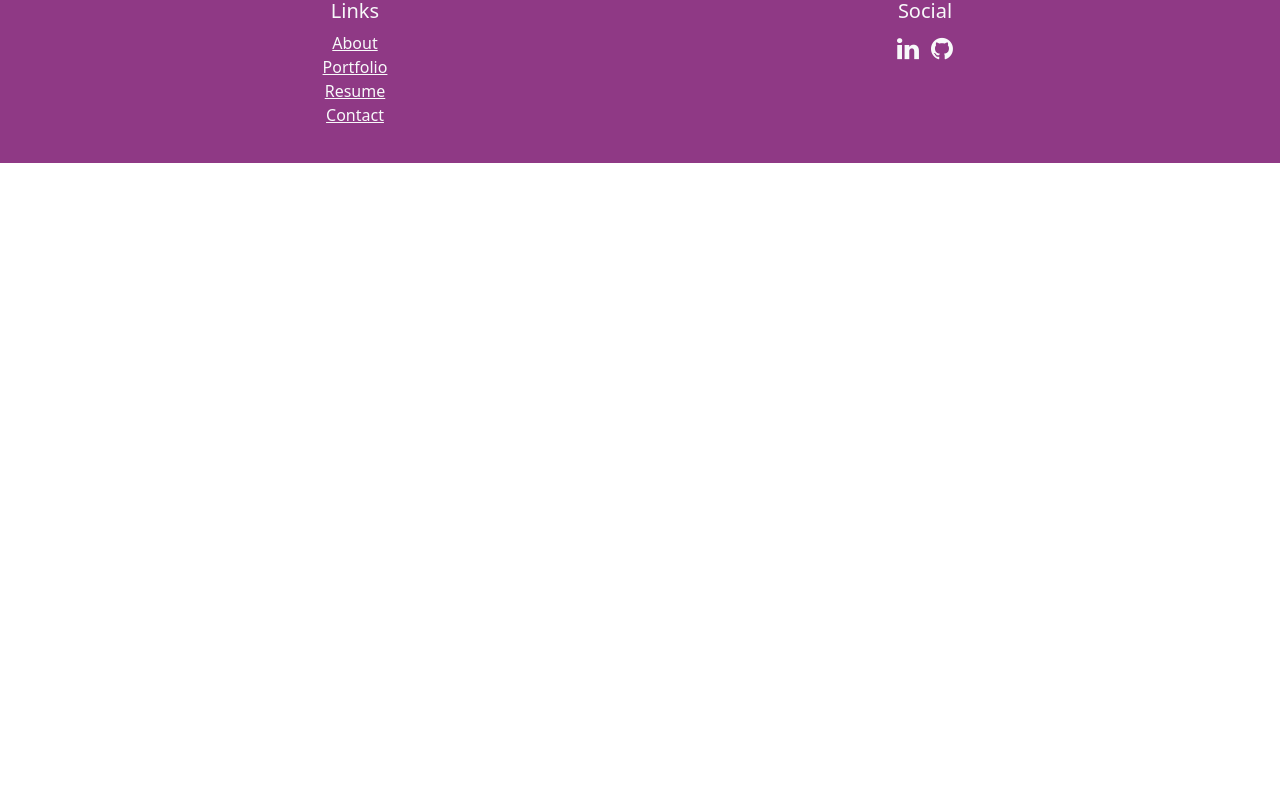
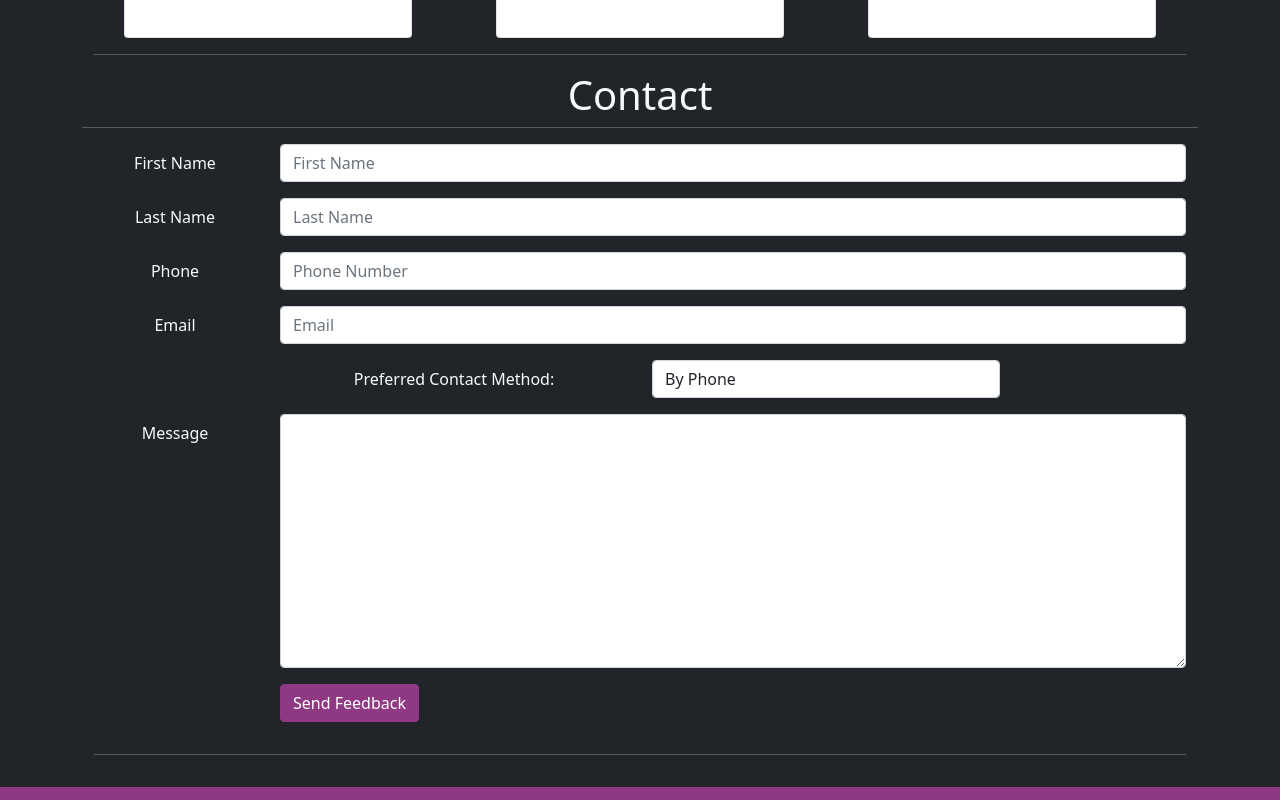
Before and after one commit to NueKid/Portfolio-V2---React, a React (Create React App) app: page /home in a window 1280 px wide. Shown: the part 980-1780 px from the top of the page. Before the commit the page ends 1143 px from the top, so only its background shows below. Built offline with nearby package versions, Linux system fonts and the light colour scheme.

Commit message:
added contact form + validation util + email functionality with emailJs. Adjusted About, Portflio, and Contact sections for better design.

```diff
--- a/package.json
+++ b/package.json
@@ -3,6 +3,7 @@
   "version": "0.1.0",
   "private": true,
   "dependencies": {
+    "@emailjs/browser": "^4.4.1",
     "@fortawesome/fontawesome-svg-core": "^6.7.2",
     "@fortawesome/free-regular-svg-icons": "^6.7.2",
     "@fortawesome/free-solid-svg-icons": "^6.7.2",
--- a/src/App.css
+++ b/src/App.css
@@ -47,3 +47,14 @@
   padding: 20px 0;
   margin-top: 2rem;
 }
+
+.btn-primary {
+    background-color: #8F3985 !important;
+    border-color: #8F3985 !important;
+}
+
+.row-content {
+    padding: 50px 0;
+    border-bottom: 1px ridge;
+    min-height: 200px;
+}
--- /dev/null
+++ b/src/components/ContactForm.js
@@ -0,0 +1,146 @@
+import { Button, Label, Input, FormGroup, Col } from 'reactstrap';
+import { Formik, Field, Form, ErrorMessage } from 'formik';
+import { validateContactForm } from '../utils/validateContactForm';
+import React, { useRef } from 'react';
+import emailjs, { send } from '@emailjs/browser';
+
+const ContactForm = () => {
+    const form = useRef();
+
+    const handleSubmit = (values, { resetForm }) => {
+
+        emailjs
+        .sendForm('service_nipyifn', 'contactus_zwwjxqj', form.current, {
+            publicKey: 'a4_pNEdcCQFfD4XNB',
+        })
+        .then(
+            () => {
+            console.log('SUCCESS!');
+            },
+            (error) => {
+            console.log('FAILED...', error.text);
+            },
+        );
+        console.log('Form Values:', values);
+        console.log('In JSON format:', JSON.stringify(values));
+        alert('Your message has been sent successfully!');
+        resetForm();
+    };
+
+
+    return (
+        <Formik
+            initialValues={{
+                firstName: '',
+                lastName: '',
+                email: '',
+                phoneNum: '',
+                contactType: 'Email',
+                message: ''
+            }}
+            onSubmit={handleSubmit}
+            validate={validateContactForm}
+        >
+            <Form ref={form}>
+                <FormGroup row>
+                    <Label htmlFor='firstName' md='2'>
+                        First Name
+                    </Label>
+                    <Col md='10'>
+                        <Field
+                            name='firstName'
+                            placeholder='First Name'
+                            className='form-control'
+                        />
+                        <ErrorMessage name='firstName'>
+                            {(msg) => <p className='text-danger'>{msg}</p>}
+                        </ErrorMessage>
+                    </Col>
+                </FormGroup>
+                <FormGroup row>
+                    <Label htmlFor='lastName' md='2'>
+                        Last Name
+                    </Label>
+                    <Col md='10'>
+                        <Field
+                            name='lastName'
+                            placeholder='Last Name'
+                            className='form-control'
+                        />
+                        <ErrorMessage name='lastName'>
+                            {(msg) => <p className='text-danger'>{msg}</p>}
+                        </ErrorMessage>
+                    </Col>
+                </FormGroup>
+                <FormGroup row>
+                    <Label htmlFor='phoneNum' md='2'>
+                        Phone
+                    </Label>
+                    <Col md='10'>
+                        <Field
+                            name='phoneNum'
+                            placeholder='Phone Number'
+                            className='form-control'
+                        />
+                        <ErrorMessage name='phoneNum'>
+                            {(msg) => <p className='text-danger'>{msg}</p>}
+                        </ErrorMessage>
+                    </Col>
+                </FormGroup>
+                <FormGroup row>
+                    <Label htmlFor='email' md='2'>
+                        Email
+                    </Label>
+                    <Col md='10'>
+                        <Field
+                            name='email'
+                            placeholder='Email'
+                            type='email'
+                            className='form-control'
+                        />
+                        <ErrorMessage name='email'>
+                            {(msg) => <p className='text-danger'>{msg}</p>}
+                        </ErrorMessage>
+                    </Col>
+                </FormGroup>
+                <FormGroup row>
+                    <Label check md={{ size: 4, offset: 2 }}>
+                        Preferred Contact Method:
+                    </Label>
+                    <Col md='4'>
+                        <Field
+                            name='contactType'
+                            as='select'
+                            className='form-control'
+                        >
+                            <option>By Phone</option>
+                            <option>By Email</option>
+                        </Field>
+                    </Col>
+                </FormGroup>
+                <FormGroup row>
+                    <Label htmlFor='message' md='2'>
+                        Message
+                    </Label>
+                    <Col md='10'>
+                        <Field
+                            name='message'
+                            as='textarea'
+                            rows='10'
+                            className='form-control'
+                        />
+                    </Col>
+                </FormGroup>
+                <FormGroup row align='left'>
+                    <Col md={{ size: '10', offset: '2' }}>
+                        <Button type='submit' className='btn-primary'>
+                            Send Feedback
+                        </Button>
+                    </Col>
+                </FormGroup>
+            </Form>
+        </Formik>
+    );
+}
+
+export default ContactForm;
--- a/src/features/About.js
+++ b/src/features/About.js
@@ -19,14 +19,15 @@ const About = () => {
     };
 
     return (
-        <Container>
-            <h1>About</h1>
+        <Container className='fluid mt-2'>
+                <h1 id='about'>About</h1>
+                <hr />
             <Row>
-                <Col>
+                <Col className='mt-2 fluid d-flex justify-content-center'>
                     <img src={ProfilePicture} alt="Ryen Masters" className="img-fluid rounded-circle mb-4" style={{ width: '200px', height: '200px' }} />
                 </Col>
-                <Col>
-                    <p>
+                <Col className='mt-2 fluid d-flex'>
+                    <p style={{ textAlign: 'left' }}>
                         Lorem ipsum dolor sit amet, consectetur adipiscing elit, sed do eiusmod tempor incididunt ut labore et dolore
                         magna aliqua. Ut enim ad minim veniam, quis nostrud exercitation ullamco laboris nisi ut aliquip ex ea
                         commodo consequat. Duis aute irure dolor in reprehenderit in voluptate velit esse cillum dolore eu fugiat
@@ -39,7 +40,7 @@ const About = () => {
                 <Col lg='6'>
                     <Accordion flush open={open} toggle={toggle}>
                         <AccordionItem>
-                            <AccordionHeader targetId='1'><i className='fa fa-info fa-lg' />Skills</AccordionHeader>
+                            <AccordionHeader targetId='1'><i className='fa fa-info fa-lg px-2'/>Skills</AccordionHeader>
                             <AccordionBody accordionId='1'>
                                 <Progress
                                     className='my-2'
@@ -56,6 +57,7 @@ const About = () => {
                     </Accordion>
                 </Col>
             </Row>
+            <hr />
         </Container>
     )
 }
--- a/src/features/Contact.js
+++ b/src/features/Contact.js
@@ -1 +1,17 @@
 import {Col, Container, Row} from 'reactstrap';
+import ContactForm from '../components/ContactForm';
+
+const Contact = () => {
+    return (
+        <Container className='mt-2'>
+            <Row>
+                <h1 id='contact'>Contact</h1>
+                <hr />
+                <ContactForm />
+            </Row>
+            <hr />
+        </Container>
+    )
+};
+
+export default Contact;
--- a/src/features/projects/PorjectsList.js
+++ b/src/features/projects/PorjectsList.js
@@ -6,6 +6,7 @@ const ProjectsList = () => {
     return (
         <Container className="fluid mt-2">
             <h1 id='portfolio'>Portfolio</h1>
+            <hr />
             <Row>
                 {PROJECTS.map((project) => (
                     <Col
@@ -17,6 +18,7 @@ const ProjectsList = () => {
                     </Col>
                 ))}
             </Row>
+            <hr />
         </Container>
     )
 }
--- a/src/pages/HomePage.js
+++ b/src/pages/HomePage.js
@@ -1,12 +1,14 @@
 import { Container, Row, Col } from 'reactstrap';
 import ProjectsList from '../features/projects/PorjectsList';
 import About from '../features/About';
+import Contact from '../features/Contact';
 
 const HomePage = () => {
     return (
         <div className='container'>
         <About />
         <ProjectsList />
+        <Contact />
         </div>
     )
 }
--- /dev/null
+++ b/src/utils/validateContactForm.js
@@ -0,0 +1,31 @@
+export const validateContactForm = (values) => {
+    const errors = {};
+
+    if (!values.firstName) {
+        errors.firstName = 'Required';
+    } else if (values.firstName.length < 2) {
+        errors.firstName = 'Must be at least 2 characters';
+    } else if (values.firstName.length > 15) {
+        errors.firstName = 'Must be 15 characters or less';
+    }
+
+    if (!values.lastName) {
+        errors.lastName = 'Required';
+    } else if (values.lastName.length < 2) {
+        errors.lastName = 'Must be at least 2 characters';
+    } else if (values.lastName.length > 15) {
+        errors.lastName = 'Must be 15 characters or less';
+    }
+
+    const reg = /^\d+$/;
+    if(!reg.test(values.phoneNum)) {
+        errors.phoneNum = 'Phone number must be digits only';
+    }
+
+    if (!values.email.includes('@')) {
+        errors.email = 'Invalid email address';
+    }
+
+    return errors;
+
+};
```
Also changed, not shown: 1 other file (tests, documents, lock files or other folders).
